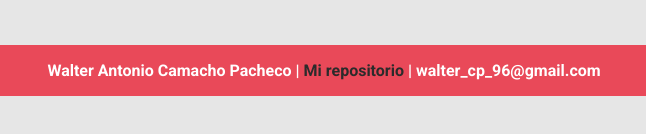
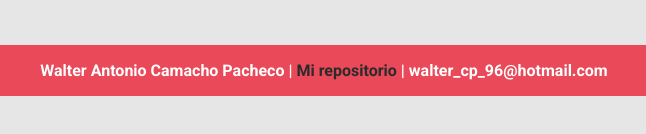
Before and after one commit to waltercp/ecomerce, a plain HTML site: page index.html in a window 1280 px wide. Shown: the part 1199-1333 px from the top of the page, 316-962 px from the left. Drawn offline with nearby package versions, Linux system fonts and the light colour scheme; no server answers.

Commit message:
Ecomerce

```diff
--- a/index.html
+++ b/index.html
@@ -175,7 +175,7 @@
                 </div>
             </section>
 
-            <p><b>Walter Antonio Camacho Pacheco | <a href="https://github.com/waltercp/ecomerce">Mi repositorio</a> | walter_cp_96@gmail.com </b></p>
+            <p><b>Walter Antonio Camacho Pacheco | <a href="https://github.com/waltercp/ecomerce">Mi repositorio</a> | walter_cp_96@hotmail.com </b></p>
         </footer>
     </div>
 
```
